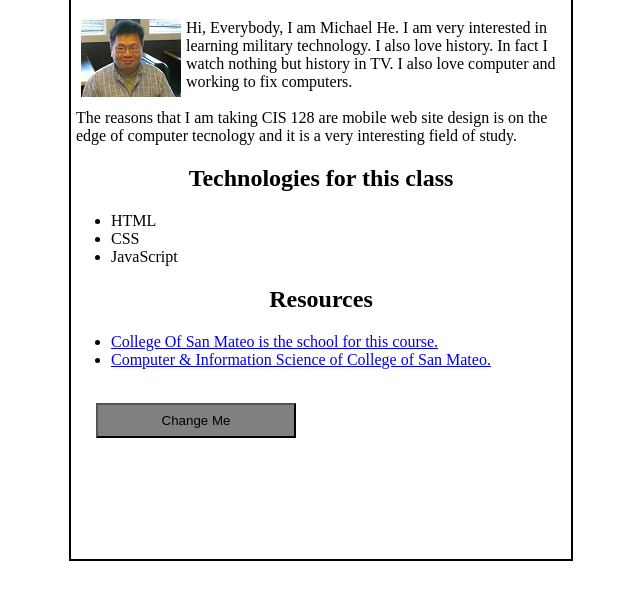
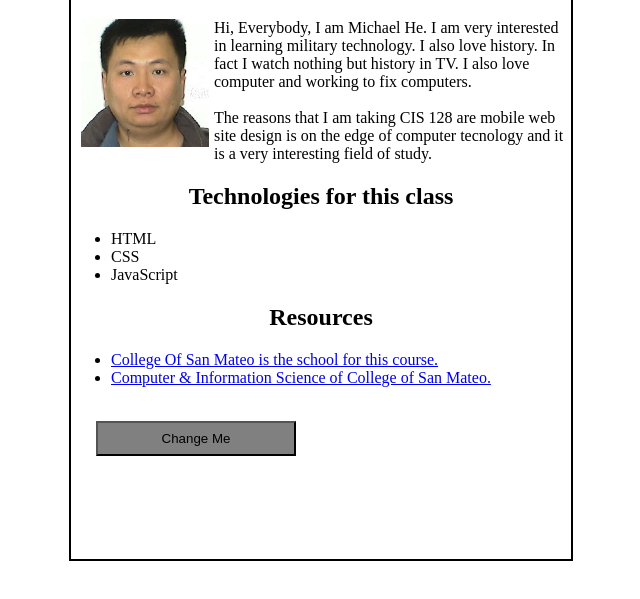
Before and after one commit to michaelhe94122/MichaelHe, a plain HTML site: page Assignment01/homework1A.html in a window 1280 px wide. Shown: the part 73-672 px from the top of the page, without its empty margins (319-959 px from the left). Drawn offline with nearby package versions, Linux system fonts and the light colour scheme.

Commit message:
Add files via upload

```diff
--- a/Assignment01/homework1A.html
+++ b/Assignment01/homework1A.html
@@ -4,9 +4,9 @@
 <meta charset="utf-8">
 <title>CIS 128 Homework 1 Page</title>
 <!-- Author:   Michael He
-     file: homework1.html
-     date: 01-17-2020
-     Course: CIS 128 Spring 2020
+     file: homework1A.html
+     date: 01-17-2021
+     Course: CIS 128 Spring 2021
      College: San Mateo College
 -->
 <script src="https://ajax.googleapis.com/ajax/libs/jquery/1.11.3/jquery.min.js"></script>
@@ -37,7 +37,7 @@ $(document).ready(function(){
 <div id="centered">
 <div id="c1"><h1>CIS 128 Home Work 1 Home Page</h1></div>
 <p>
-<img src="images/MichaelHe.jpg" alt="Picture of Michael He" />
+<img src="images/profile.jpg" alt="Picture of Michael He" />
 Hi, Everybody, I am  Michael He. I am  very interested in learning  military technology.
 I also love history. In fact I watch nothing but history in TV. I also love computer and
 working  to fix computers.
```
Also changed, not shown: Assignment01/homework1.html (+1 -1 lines).
